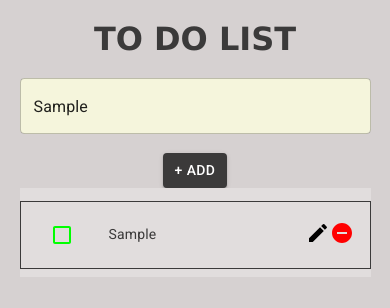
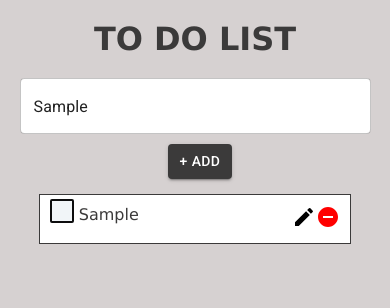
Before and after one commit to aks-arunkumars/TodoList, a React (Create React App) app: page / in a window 390 px wide. Both pictures are taken after typing "Sample" into the empty fields and a click on the button "+ ADD". Shown: the top 308 px of the page. Built offline with nearby package versions, Linux system fonts and the light colour scheme.

Commit message:
deployed

```diff
--- a/src/App.css
+++ b/src/App.css
@@ -16,44 +16,3 @@ body {
   justify-content: center;
   align-items: center;
 }
-.container {
-  /* border: 2px solid red; */
-  width: 50%;
-  display: flex;
-  flex-direction: column;
-  align-items: center;
-
-
-  color: #3b3a3a;
-  text-align: center;
-}
-.container h1 {
-  font-weight: 800;
-  margin-top: 20px;
-  margin-bottom: 20px;
-}
-.input-field {
-  width: 80%;
-  background-color: beige;
-  border-radius: 5px;
-  border: 1px;
-}
-.button-add {
-  padding: 15px 20px !important;
-  background-color: #3b3a3a !important;
-}
-
-@media only screen and (max-width: 578px) {
-  .container {
-    width: 90vw;
-  }
-  .input-field {
-    width: 90vw;
-    padding: 20px;
-  }
-  .button-add {
-    padding: 5px 8px !important;
-    background-color: #3b3a3a !important;
-    margin-bottom: 10px;
-  }
-}
--- a/src/App.js
+++ b/src/App.js
@@ -1,44 +1,11 @@
-// import logo from "./logo.svg";
-import React, { useState } from "react";
+import React from "react";
 import "./App.css";
 import Todo from "./component/Todo";
-import TextField from "@mui/material/TextField";
-import Button from "@mui/material/Button";
-import { v4 as uuid } from "uuid";
+
 function App() {
-  const [toDos, setToDos] = useState([]);
-  const [toDo, setToDo] = useState("");
-
-  const removeToDo = (id) => {
-    const filter = toDos.filter((value) => {
-      if (value.id !== id) return value;
-      else return null;
-    });
-    setToDos(filter);
-  }
   return (
     <div className="App">
-      <div className="container">
-        <h1>TO DO LIST</h1>
-        <TextField
-          value={toDo}
-          onChange={(e) => setToDo(e.target.value)}
-          id="outlined-basic"
-          placeholder="Enter a to-do task.."
-          className="input-field"
-          variant="outlined"/>
-        &nbsp;
-        <Button
-          onClick={() =>
-            setToDos([...toDos, { id: uuid(), task: toDo, isDone: false }])
-          }
-          variant="contained"
-          className="button-add"
-        >
-          + Add
-        </Button>
-        <Todo arr={toDos} removeToDo={removeToDo} />
-      </div>
+      <Todo />
     </div>
   );
 }
--- a/src/component/Todo.css
+++ /dev/null
@@ -1,8 +0,0 @@
-li{
-  text-align: left;
-  border: 1px solid;
-  background-color: rgb(225, 221, 221);
-  margin-top: 5px;
-  padding: 10px;
-  width: 100%;
-}
--- a/src/component/Todo.js
+++ b/src/component/Todo.js
@@ -1,84 +1,37 @@
-import * as React from "react";
-import "./Todo.css";
-import List from "@mui/material/List";
-import ListItem from "@mui/material/ListItem";
-import ListItemButton from "@mui/material/ListItemButton";
-import ListItemIcon from "@mui/material/ListItemIcon";
-import ListItemText from "@mui/material/ListItemText";
-import Checkbox from "@mui/material/Checkbox";
-// import IconButton from "@mui/material/IconButton";
-import CreateIcon from "@mui/icons-material/Create";
-import RemoveCircleIcon from "@mui/icons-material/RemoveCircle";
+import React, { useState } from "react";
+import TodoList from "./TodoList";
+import TodoInput from "./TodoInput";
+import { v4 as uuid } from "uuid";
+export default function Todo() {
+  const [toDos, setToDos] = useState([]);
 
-export default function Todo({ arr, removeToDo }) {
-  const [checked, setChecked] = React.useState([]);
-  // const handleRemoveToDo = (id) => {
-  //   //  console.log(id);
-  //   removeToDo(id);
-  // };
+  const handleSubmit = (toDo) => {
+    setToDos([...toDos, { id: uuid(), task: toDo, isDone: false, }]);
+  };
+  const removeToDo = (id) => {
+    const filter = toDos.filter((value) => {
+      if (value.id === id) return null;
+      else return value;
+    });
+    setToDos(filter);
+  };
+  const handleToggle = (id) => {
 
-  const handleToggle = (value) => () => {
-    const currentIndex = checked.indexOf(value);
-    const newChecked = [...checked];
-
-    if (currentIndex === -1) {
-      newChecked.push(value);
-    } else {
-      newChecked.splice(currentIndex, 1);
-    }
-
-    setChecked(newChecked);
+    const checkedToDos = toDos.map((value) => {
+      if (value.id === id) value.isDone = !value.isDone;
+      return value;
+    });
+    setToDos(checkedToDos);
+    // console.log(toDos)
   };
-
-
-
-
   return (
-    <List sx={{ width: "100%", maxWidth: 800, bgcolor: "rgb(225, 221, 221)" }}>
-      {arr.map((value) => {
-        const labelId = `checkbox-list-label-${value}`;
-
-        return (
-          <ListItem
-            key={value.id}
-            secondaryAction={
-              <span>
-                <CreateIcon style={{ color: "black", cursor: "pointer" }} />
-
-                <RemoveCircleIcon
-                  onClick={()=>removeToDo(value.id)}
-                  style={{ color: "red", cursor: "pointer" }}
-                />
-              </span>
-            }
-          >
-            <ListItemButton
-              role={undefined}
-              onClick={handleToggle(value)}
-              dense
-            >
-              <ListItemIcon>
-                <Checkbox
-                  edge="start"
-                  checked={checked.indexOf(value) !== -1}
-                  tabIndex={-1}
-                  style={{
-                    color: "#00FF00",
-                    textDecorationLine: "line-through",
-                  }}
-                  disableRipple
-                  inputProps={{ "aria-labelledby": labelId }}
-                />
-              </ListItemIcon>
-              <ListItemText
-               className="list"
-                id={labelId}
-                primary={` ${value.task}`}
-              />
-            </ListItemButton>
-          </ListItem>
-        );
-      })}
-    </List>
+    <div className="container">
+      <TodoInput handleSubmit={handleSubmit} />
+      <TodoList
+        toDos={toDos}
+        removeToDo={removeToDo}
+        handleToggle={handleToggle}
+      />
+    </div>
   );
 }
--- /dev/null
+++ b/src/component/TodoInput.js
@@ -0,0 +1,31 @@
+import { useState } from "react";
+import TextField from "@mui/material/TextField";
+import Button from "@mui/material/Button";
+
+export default function TodoInput(props) {
+  const [toDo, setToDo] = useState("");
+
+  const handleChange = (e) => {
+    setToDo(e.target.value);
+  };
+  const handleSubmit = (e) => {
+    e.preventDefault();
+    props.handleSubmit(toDo);
+  };
+  return (
+    <div>
+      <h1>TO DO LIST</h1>
+      <TextField
+        value={toDo}
+        onChange={handleChange}
+        id="outlined-basic"
+        placeholder="Enter a to-do task.."
+        className="input-field"
+        variant="outlined"
+      />
+      <Button onClick={handleSubmit} variant="contained" className="button-add">
+        + Add
+      </Button>
+    </div>
+  );
+}
--- /dev/null
+++ b/src/component/TodoList.css
@@ -0,0 +1,167 @@
+.container {
+  /* border: 2px solid red; */
+  width: 50%;
+  display: flex;
+  flex-direction: column;
+  align-items: center;
+  color: #3b3a3a;
+  text-align: center;
+}
+.container h1 {
+  font-weight: 800;
+  margin-top: 20px;
+  margin-bottom: 20px;
+}
+.input-field {
+  width: 30rem;
+  background-color: #fff;
+  border-radius: 5px;
+  border: 1px;
+
+}
+.button-add {
+  padding: 15px 20px !important;
+  background-color: #3b3a3a !important;
+   margin-left: 10px !important;
+   margin-bottom: 30px !important;
+}
+.list{
+
+  text-align: left;
+  border: 1px solid;
+  background-color: #fff;
+  margin-top: 5px;
+  padding: 10px;
+  width: 35.2rem;
+  display: flex;
+  flex-wrap: nowrap;
+  align-items: center;
+  gap: 10px;
+}
+.list div{
+flex-grow: 1;
+text-align: right;
+/* border: 2px solid red; */
+}
+.strike{
+
+  text-decoration: line-through;
+
+}
+
+
+/* check box css */
+
+
+.b-contain *, .b-contain *::before, .b-contain *::after {
+	box-sizing: content-box !important;
+}
+
+.b-contain input {
+	position: absolute;
+	z-index: -1;
+	opacity: 0;
+}
+
+.b-contain {
+	display: table;
+	position: relative;
+	padding-left: 1.8rem;
+	cursor: pointer;
+	margin-bottom: .5rem;
+}
+
+.b-contain input[type="checkbox"] ~ .b-input {
+	position: absolute;
+	top: -.4rem;
+	left: 0;
+	height: 1.25rem;
+	width: 1.25rem;
+	background: rgba(241, 245, 248, 1);
+	transition: background 250ms;
+	border: 2px solid rgb(13, 13, 14);
+	border-radius: 0.125rem;
+}
+
+
+.b-contain input[type="checkbox"] ~ .b-input::after {
+	content: '';
+	position: absolute;
+	display: none;
+	left: .45rem;
+	top: .18rem;
+	width: .25rem;
+	height: .6rem;
+	border: solid #fff;
+	border-width: 0 2px 2px 0;
+	transition: background 250ms;
+	transform: rotate(45deg);
+}
+
+
+
+.b-contain input:checked ~ .b-input::after {
+	display: block;
+}
+
+.b-contain:hover input ~ .b-input,
+.b-contain input:focus ~ .b-input {
+	background: rgb(231, 238, 243);
+}
+
+
+.b-contain input:checked ~ .b-input {
+	background: rgb(6, 213, 23);
+	border-color: rgb(13, 14, 13);
+}
+
+
+
+
+
+.b-contain input:checked:focus ~ .b-input, .b-contain:hover input:not([disabled]):checked ~ .b-input {
+	background: rgb(22, 241, 7);
+	border-color: rgb(11, 11, 11);
+}
+
+.b-contain .b-input::before {
+	content: '';
+	display: block;
+	position: absolute;
+	left: 0;
+	top: 0;
+	width: 3rem;
+	height: 3rem;
+	margin-left: -0.85rem;
+	margin-top: -0.85rem;
+	background: rgb(7, 232, 90);
+	border-radius: 2rem;
+	opacity: .6;
+	z-index: 99999;
+	transform: scale(0);
+}
+
+
+
+
+/*check box css ends */
+
+@media only screen and (max-width: 768px) {
+  .container {
+    width: 100vw;
+  }
+  .input-field {
+    width: 90vw;
+    padding: 20px;
+  }
+  .button-add {
+    padding: 5px 8px !important;
+    background-color: #3b3a3a !important;
+    margin-bottom: 10px !important;
+    margin-top: 10px !important;
+  }
+  .list{
+    width: 80vw;
+    flex-wrap: wrap;
+  }
+}
--- /dev/null
+++ b/src/component/TodoList.js
@@ -0,0 +1,41 @@
+import React from "react";
+import CreateIcon from "@mui/icons-material/Create";
+import RemoveCircleIcon from "@mui/icons-material/RemoveCircle";
+import "./TodoList.css";
+
+export default function TodoList(props) {
+  const { toDos, removeToDo, handleToggle } = props;
+  const handleRemoveToDo = (id) => {
+    removeToDo(id);
+  };
+  const strike = (e) => {
+
+    e.target.classList.toggle("strike");
+  }
+
+  return (
+    <div>
+      {toDos.map((value) => (
+        <div className={"list"} key={value.id}>
+          <label className={"b-contain"}>
+            <input type="checkbox" onChange={() => handleToggle(value.id)} />
+            <div className="b-input"></div>
+            {value.task} </label>
+          <p style={{ cursor: "pointer" }} onClick={strike}>
+
+          </p>
+          <div>
+            <CreateIcon
+              onClick={() => alert("Coming soon..")}
+              style={{ color: "black", cursor: "pointer" }}
+            />
+            <RemoveCircleIcon
+              onClick={() => handleRemoveToDo(value.id)}
+              style={{ color: "red", cursor: "pointer" }}
+            />
+          </div>
+        </div>
+      ))}
+    </div>
+  );
+}
--- a/src/index.js
+++ b/src/index.js
@@ -1,7 +1,7 @@
 import React from 'react';
 import ReactDOM from 'react-dom/client';
 import App from './App';
-import reportWebVitals from './reportWebVitals';
+
 
 const root = ReactDOM.createRoot(document.getElementById('root'));
 root.render(
@@ -13,4 +13,3 @@ root.render(
 // If you want to start measuring performance in your app, pass a function
 // to log results (for example: reportWebVitals(console.log))
 // or send to an analytics endpoint. Learn more: https://bit.ly/CRA-vitals
-reportWebVitals();
```
Also changed, not shown: package.json (+8 -2 lines), 1 other file (tests, documents, lock files or other folders).
